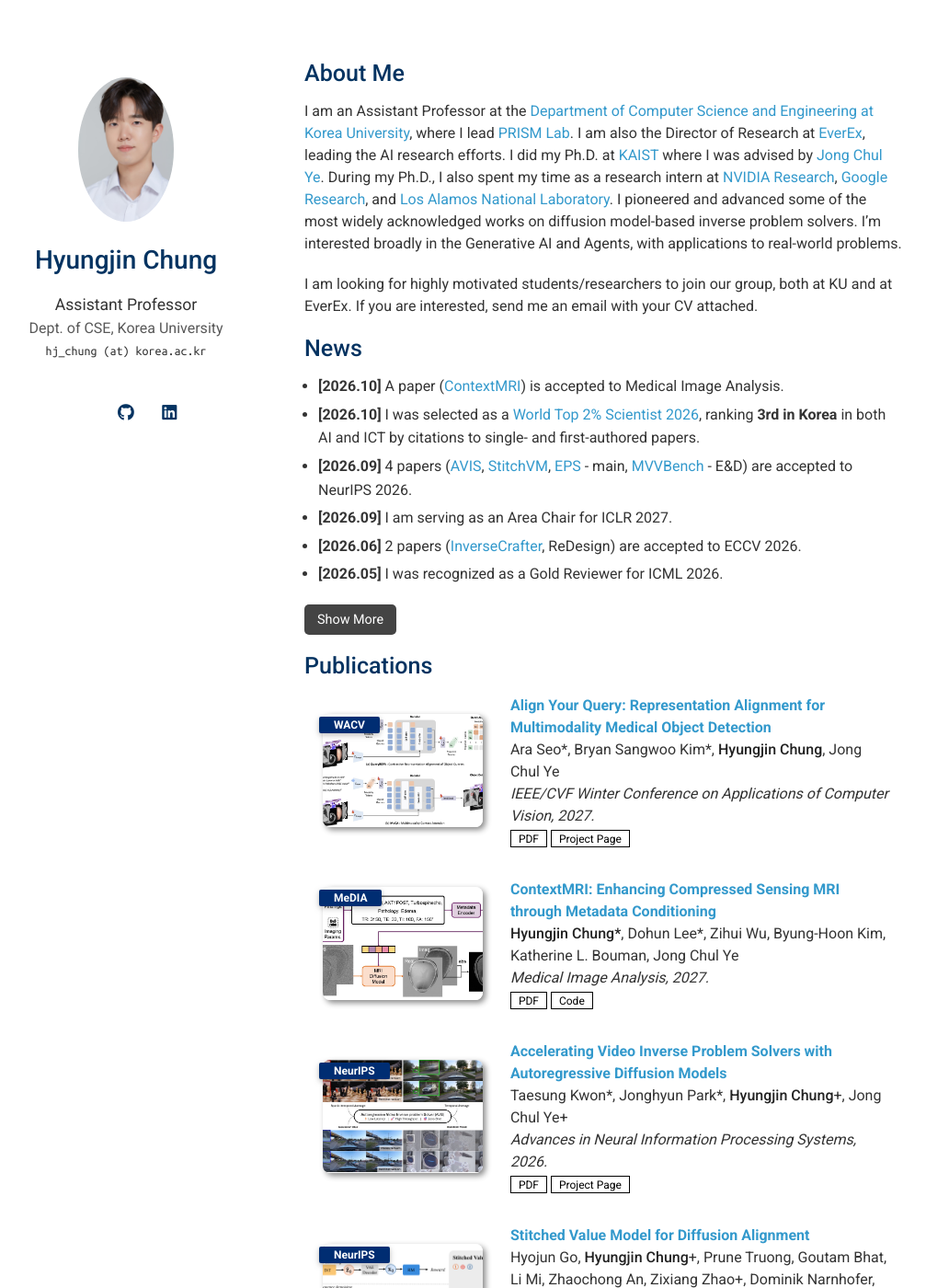
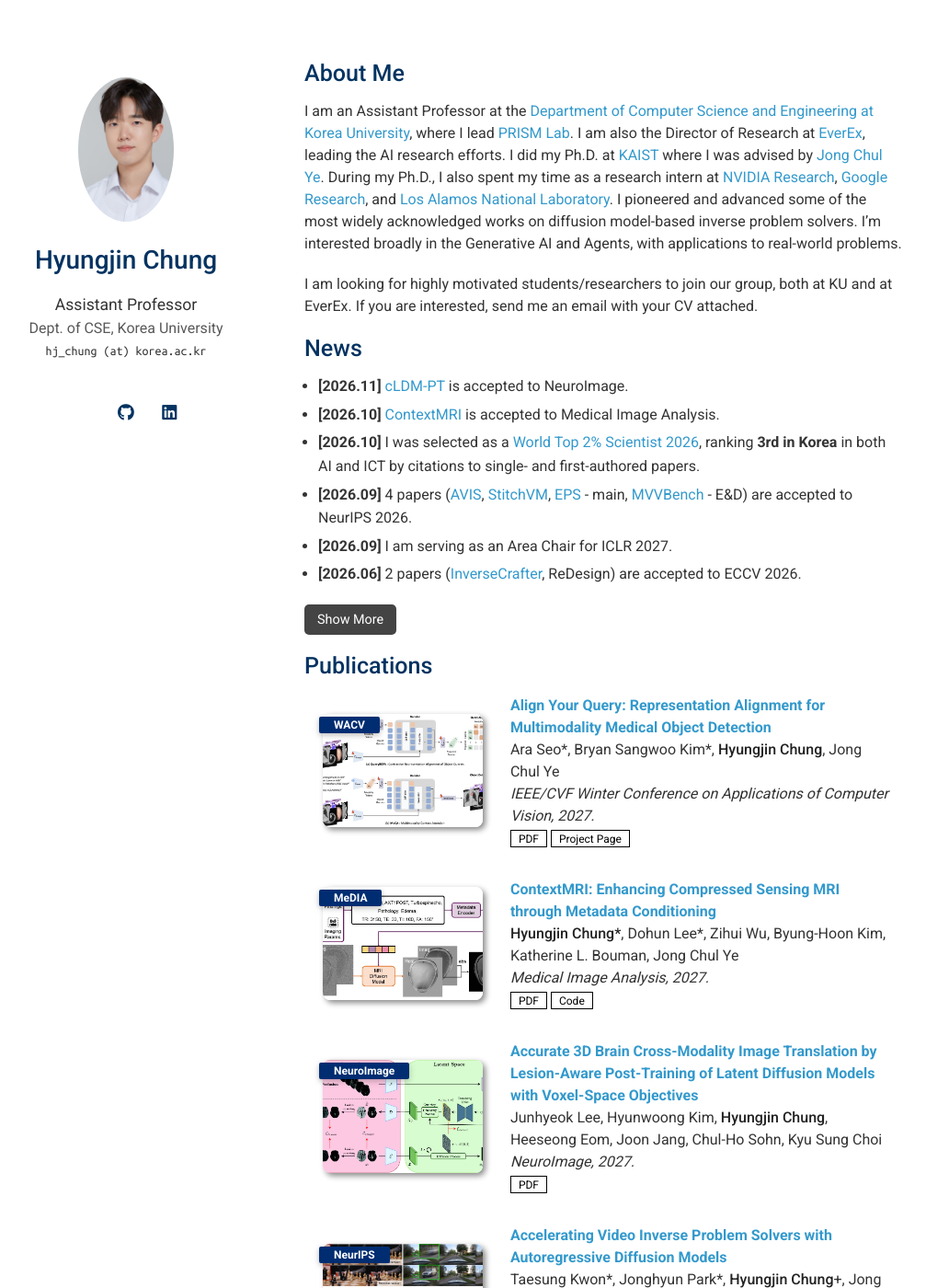
Before and after one commit to hyungjin-chung/hyungjin-chung.github.io, a Jekyll site: the page built from index.md, in a window 1280 px wide and 1400 px high. Shown: the whole window at 92% size, without its empty margins (139-1146 px from the left). Built offline with Jekyll 4.4.1, drawn with Linux system fonts in a browser that asks for light colours; a style sheet for code colours, icons or effects is not loaded.

Commit message:
cldm-pt: NeuroImage 2027; news reads 'X is accepted to Y'
Co-Authored-By: Claude Opus 5.5 <noreply@anthropic.com>

```diff
--- a/_data/publications.yml
+++ b/_data/publications.yml
@@ -14,6 +14,13 @@ main:
     pdf: https://www.sciencedirect.com/science/article/pii/S1361841526004226
     code: https://github.com/DoHunLee1/ContextMRI
     image: /assets/img/publications/2026/contextmri.jpg
+
+  - title: "Accurate 3D Brain Cross-Modality Image Translation by Lesion-Aware Post-Training of Latent Diffusion Models with Voxel-Space Objectives"
+    authors: Junhyeok Lee, Hyunwoong Kim, <strong>Hyungjin Chung</strong>, Heeseong Eom, Joon Jang, Chul-Ho Sohn, Kyu Sung Choi
+    conference_short: NeuroImage
+    conference: NeuroImage, 2027.
+    pdf: https://arxiv.org/abs/2510.09056
+    image: /assets/img/publications/2027/cldm-pt.jpg
 
   - title: "Accelerating Video Inverse Problem Solvers with Autoregressive Diffusion Models"
     authors: Taesung Kwon*, Jonghyun Park*, <strong>Hyungjin Chung</strong>+, Jong Chul Ye+
--- a/index.md
+++ b/index.md
@@ -11,36 +11,37 @@ I am looking for highly motivated students/researchers to join our group, both a
 ## News
 
 <ul id="news-list">
-  <li><b>[2026.10]</b> A paper (<a href="https://arxiv.org/abs/2501.04284">ContextMRI</a>) is accepted to Medical Image Analysis.</li>
+  <li><b>[2026.11]</b> <a href="https://arxiv.org/abs/2510.09056">cLDM-PT</a> is accepted to NeuroImage.</li>
+  <li><b>[2026.10]</b> <a href="https://arxiv.org/abs/2501.04284">ContextMRI</a> is accepted to Medical Image Analysis.</li>
   <li><b>[2026.10]</b> I was selected as a <a href="https://elsevier.digitalcommonsdata.com/datasets/btchxktzyw/9">World Top 2% Scientist 2026</a>, ranking <b>3rd in Korea</b> in both AI and ICT by citations to single- and first-authored papers.</li>
   <li><b>[2026.09]</b> 4 papers (<a href="https://arxiv.org/abs/2605.20624">AVIS</a>, <a href="https://arxiv.org/abs/2605.19804">StitchVM</a>, <a href="https://arxiv.org/abs/2606.17048">EPS</a> - main, <a href="https://arxiv.org/abs/2609.30952">MVVBench</a> - E&D) are accepted to NeurIPS 2026.</li>
   <li><b>[2026.09]</b> I am serving as an Area Chair for ICLR 2027.</li>
   <li><b>[2026.06]</b> 2 papers (<a href="https://arxiv.org/abs/2512.05672">InverseCrafter</a>, ReDesign) are accepted to ECCV 2026.</li>
-  <li><b>[2026.05]</b> I was recognized as a Gold Reviewer for ICML 2026.</li>
   <div id="more-news" style="display: none;">
-    <li><b>[2026.05]</b> A paper (<a href="https://arxiv.org/abs/2411.17077">Contrastive CFG</a>) is accepted to ICML 2026.</li>
+    <li><b>[2026.05]</b> I was recognized as a Gold Reviewer for ICML 2026.</li>
+    <li><b>[2026.05]</b> <a href="https://arxiv.org/abs/2411.17077">Contrastive CFG</a> is accepted to ICML 2026.</li>
     <li><b>[2026.04]</b> 2 papers (<a href="https://arxiv.org/abs/2511.19827">ReDirector</a> - main, <a href="https://arxiv.org/abs/2509.08016">VPS</a> - findings) are accepted to CVPR 2026.</li>
-    <li><b>[2026.02]</b> A paper (<a href="https://openreview.net/forum?id=N51nP3TBwR">BDO</a>) is accepted to ICLR 2026.</li>
+    <li><b>[2026.02]</b> <a href="https://openreview.net/forum?id=N51nP3TBwR">BDO</a> is accepted to ICLR 2026.</li>
     <li><b>[2025.11]</b> I was selected as a <a href="https://www.elsevier.com/ko-kr/promotions/worlds-top-researchers">World Top 2% Scientist 2025</a>.</li>
-    <li><b>[2025.10]</b> A paper (<a href="https://arxiv.org/abs/2504.01689">InvFusion</a>) is accepted to NeurIPS 2025.</li>
+    <li><b>[2025.10]</b> <a href="https://arxiv.org/abs/2504.01689">InvFusion</a> is accepted to NeurIPS 2025.</li>
     <li><b>[2025.06]</b> 3 papers (<a href="https://arxiv.org/abs/2503.12024">SteerX</a>, <a href="https://arxiv.org/abs/2503.15855">VideoRFSplat</a>, <a href="https://arxiv.org/abs/2411.06869">CapeLLM</a>) are accepted to ICCV 2025.</li>
-    <li><b>[2025.03]</b> A paper (<a href="https://arxiv.org/abs/2411.15265">FreeMCG</a>) is accepted to CVPR 2025.</li>
+    <li><b>[2025.03]</b> <a href="https://arxiv.org/abs/2411.15265">FreeMCG</a> is accepted to CVPR 2025.</li>
     <li><b>[2025.02]</b> <a href="https://arxiv.org/abs/2406.08070">CFG++</a> is awarded Silver prize in 31st Samsung Humantech Paper Award.</li>
     <li><b>[2025.01]</b> Two papers (<a href="https://arxiv.org/abs/2406.08070">CFG++</a>,<a href="https://arxiv.org/abs/2311.15658">TReg</a>) are accepted to ICLR 2025.</li>
     <li><b>[2024.11]</b> Defended my Ph.D. thesis! (Title: Practical approximations of posterior sampling in diffusion model-based inverse problems)</li>
     <li><b>[2024.08]</b> I joined <a href="https://everex.kr/">EverEx</a> as a research scientist.</li>
-    <li><b>[2024.07]</b> A paper (<a href="https://arxiv.org/abs/2310.01110">P2L</a>) is accepted to ICML 2024.</li>
-    <li><b>[2024.06]</b> A paper (<a href="https://arxiv.org/abs/2407.10641">DDIP</a>) is accepted to ECCV 2024.</li>
+    <li><b>[2024.07]</b> <a href="https://arxiv.org/abs/2310.01110">P2L</a> is accepted to ICML 2024.</li>
+    <li><b>[2024.06]</b> <a href="https://arxiv.org/abs/2407.10641">DDIP</a> is accepted to ECCV 2024.</li>
     <li><b>[2024.02]</b> <a href="https://arxiv.org/abs/2407.10641">DDIP</a> is awarded Gold prize in 30th Samsung Humantech Paper Award.</li>
-    <li><b>[2024.01]</b> A paper (<a href="https://arxiv.org/abs/2303.05754">DDS</a>) is accepted to ICLR 2024.</li>
+    <li><b>[2024.01]</b> <a href="https://arxiv.org/abs/2303.05754">DDS</a> is accepted to ICLR 2024.</li>
     <li><b>[2023.11]</b> I joined <a href="https://www.nvidia.com/en-us/research/">NVIDIA Research</a> as an intern (Host: <a href="https://sites.ps.uci.edu/pritchard/">Mike Pritchard</a>).</li>
-    <li><b>[2023.07]</b> A paper (<a href="https://arxiv.org/abs/2303.08440">TPDM</a>) is accepted to ICCV 2023.</li>
+    <li><b>[2023.07]</b> <a href="https://arxiv.org/abs/2303.08440">TPDM</a> is accepted to ICCV 2023.</li>
     <li><b>[2023.03]</b> I joined <a href="https://research.google/">Google Research</a> as an intern (Host: <a href="https://mdelbra.github.io/">Mauricio Delbracio</a>).</li>
     <li><b>[2023.03]</b> Two papers (<a href="https://arxiv.org/abs/2211.10656">BlindDPS</a>,<a href="https://arxiv.org/abs/2211.10655">DiffusionMBIR</a>) are accepted to CVPR 2023.</li>
     <li><b>[2023.02]</b> <a href="https://arxiv.org/abs/2209.14687">DPS</a> is awarded Gold prize in 29th Samsung Humantech Paper Award.</li>
-    <li><b>[2023.01]</b> A paper (<a href="https://arxiv.org/abs/2209.14687">DPS</a>) is accepted to ICLR 2023 as spotlight.</li>
+    <li><b>[2023.01]</b> <a href="https://arxiv.org/abs/2209.14687">DPS</a> is accepted to ICLR 2023 as spotlight.</li>
     <li><b>[2022.09]</b> Two papers (<a href="https://arxiv.org/abs/2206.00941">MCG</a>,<a href="https://arxiv.org/abs/2207.11192">Blur diffusion</a>) are accepted to NeurIPS 2022 / NeurIPS 2022 SBM workshop.</li>
-    <li><b>[2022.03]</b> A paper (<a href="https://arxiv.org/abs/2112.05146">CCDF</a>) is accepted to CVPR 2022.</li>
+    <li><b>[2022.03]</b> <a href="https://arxiv.org/abs/2112.05146">CCDF</a> is accepted to CVPR 2022.</li>
     <li><b>[2021.03]</b> <a href="https://www.nature.com/articles/s42256-020-00289-5">Our paper</a> is selected as a cover of Nature Machine Intelligence.</li>
   </div>
 </ul>
```
Also changed, not shown: assets/img/publications/2027/cldm-pt.jpg (added), 1 other file.
